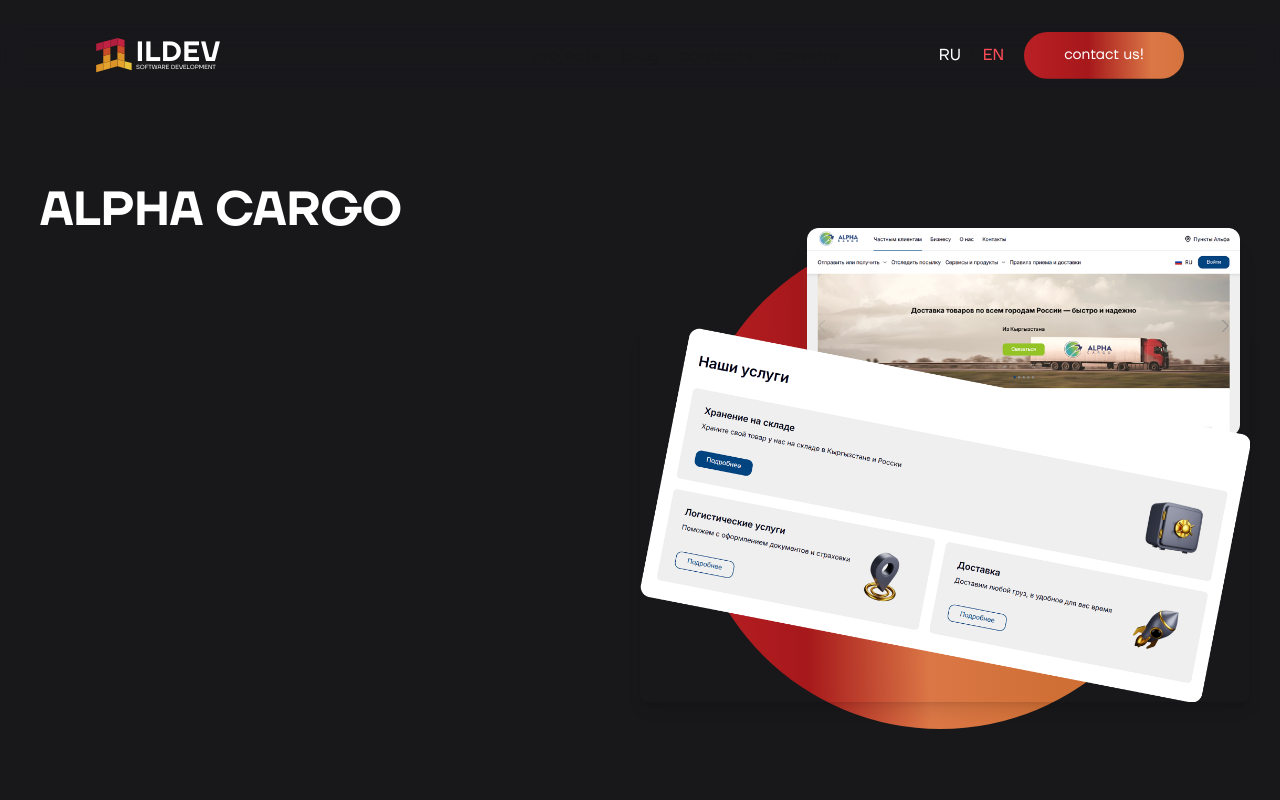
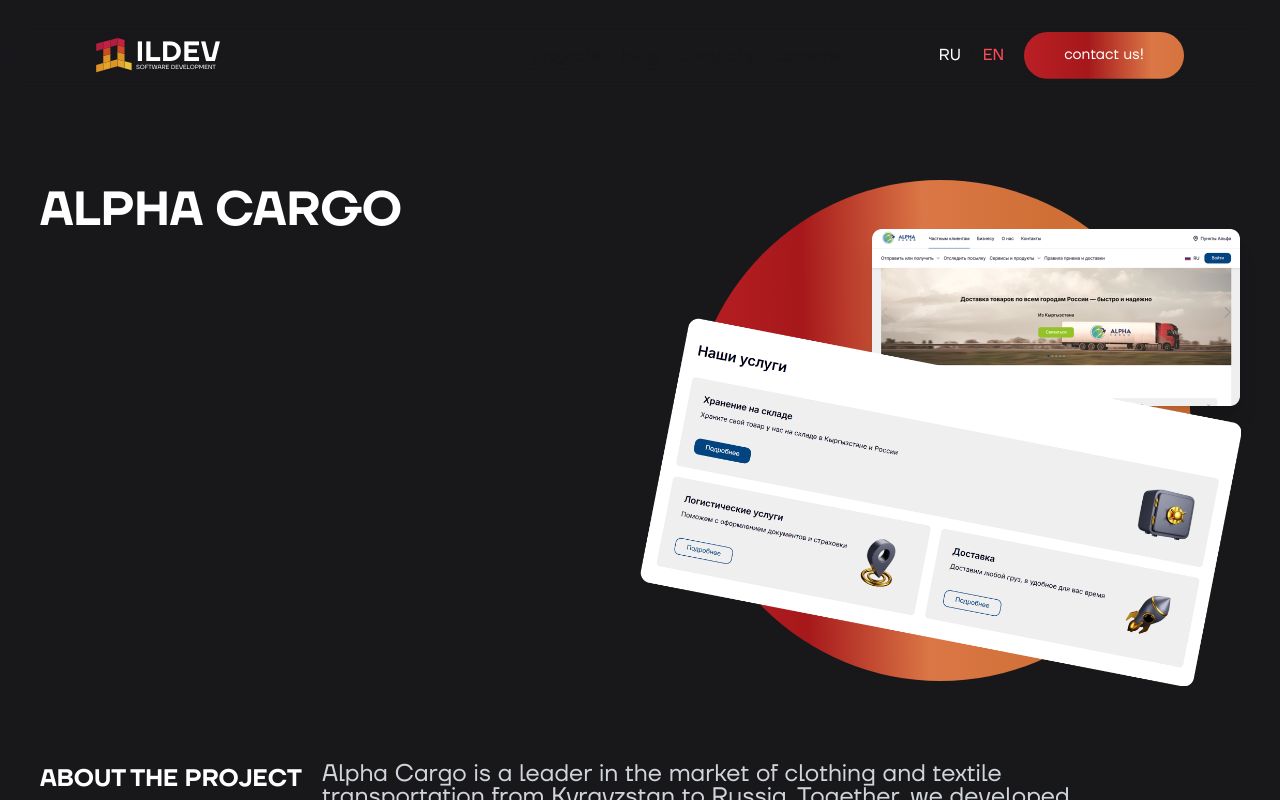
Before and after one commit to su1i4/ILDEV, a Next.js app: page /en/alpha-cargo in a window 1280 px wide. Built offline with nearby package versions, Linux system fonts and the light colour scheme.

Commit message:
adaptive lg

```diff
--- a/src/screens/main/ui/alpha-cargo/alpha-cargo-banner/index.tsx
+++ b/src/screens/main/ui/alpha-cargo/alpha-cargo-banner/index.tsx
@@ -28,14 +28,10 @@
   const t = useTranslations();
 
   return (
-    <div className=" bg-zinc-900 flex flex-col justify-between gap-[150px] px-6">
-      <div
-        className="relative flex lg:flex-col pt-20 lg:pt-32 px-4 lg:px-8 mt-[100px] sm:mt-0
-
-      "
-      >
+    <div className="bg-zinc-900 flex flex-col justify-between gap-[50px] px-6">
+      <div className="relative flex lg:flex-col pt-20 lg:pt-32 px-4 lg:px-8 mt-[100px] lg:gap-[88px]">
         <motion.div
-          className="container mx-auto lg:max-w-7xl z-10"
+          className="relative container mx-auto lg:max-w-7xl z-0"
           initial={fadeInUp.initial}
           animate={fadeInUp.animate}
           transition={fadeInUp.transition}
@@ -46,18 +42,16 @@
             </h1>
           </div>
         </motion.div>
-
         <motion.div
-          className="relative w-full sm:w-[35%] mt-12 lg:mt-0 lg:absolute lg:right-8 lg:top-1/2 lg:-translate-y-1/2"
+          className="relative z-0 w-full flex flex-col items-center"
           initial={fadeInRight.initial}
           animate={fadeInRight.animate}
           transition={fadeInRight.transition}
         >
-          <div className="relative flex justify-center lg:justify-start h-[400px] lg:h-[600px]">
-            <div className="w-[501px] h-[501px] sm:w-[321px] sm:h-[321px] rounded-full bg-custom-gradient absolute"></div>
+          <div className="w-[501px] h-[501px] rounded-full bg-custom-gradient"></div>
 
           <motion.div
-              className="absolute left-0 lg:left-[120px] top-[100px]  z-[2] w-[610px]  md:w-[350px] md:top-[40px] lg:w-auto"
+            className="w-[601px] md:w-[350px] lg:w-[601px] h-auto absolute top-[138px] z-[2]"
             initial={imageAnimation.initial}
             animate={imageAnimation.animate}
             transition={imageAnimation.transition}
@@ -65,11 +59,12 @@
             <Image
               src={AlphaCargoImage1}
               alt="Desktop view"
-                className="rounded-lg object-cover xl:w-[510px] shadow-lg hover:scale-105 transition-transform duration-300"
+              className="rounded-lg object-cover  hover:scale-105 transition-transform duration-300"
             />
           </motion.div>
+
           <motion.div
-              className="absolute right-0 lg:left-[200px] md:left-[100px] lg:bottom-[200px] z-[1] w-[433px] md:bottom-[-30px] md:w-[300px] lg:w-auto"
+            className="w-[368px] md:w-[300px] lg:w-[368px] h-auto rotate-6 absolute top-[49px] right-[0px] z-[1]"
             initial={imageAnimation.initial}
             animate={imageAnimation.animate}
             transition={{ ...imageAnimation.transition, delay: 0.6 }}
@@ -80,7 +75,6 @@
               className="rounded-lg shadow-xl object-cover hover:scale-105 transition-transform duration-300"
             />
           </motion.div>
-          </div>
         </motion.div>
       </div>
 
@@ -91,7 +85,7 @@
         transition={{ duration: 0.6, delay: 0.8 }}
       >
         <div>
-          <div className="flex gap-[20px] md:flex-col sm:text-[15px] sm:text-normal">
+          <div className="flex lg:gap-32 gap-[20px]">
             <h2 className="text-2xl lg:text-3xl font-bold text-white text-nowrap">
               {t("alpha-cargo.project.about.title")}
             </h2>
--- a/src/screens/main/ui/banner/ui/middle/index.tsx
+++ b/src/screens/main/ui/banner/ui/middle/index.tsx
@@ -27,7 +27,11 @@
             </span>
           ))}
       </h1>
-      <Button classNames="xs:text-[14px] xs:py-1" text={t("home.action")} icon={<Link />} />
+      <Button
+        classNames="xs:text-[14px] xs:py-1"
+        text={t("home.action")}
+        icon={<Link />}
+      />
     </div>
   );
 };
--- a/src/screens/main/ui/cargo-system/cargo-system-banner/index.tsx
+++ b/src/screens/main/ui/cargo-system/cargo-system-banner/index.tsx
@@ -29,7 +29,7 @@
   const t = useTranslations();
 
   return (
-    <div className=" bg-zinc-900 flex flex-col justify-between gap-[150px] px-6">
+    <div className=" bg-zinc-900 flex flex-col justify-between gap-[150px] px-6 lg:gap-[300px]">
       <div className="relative flex lg:flex-col flex-row  pt-20 lg:pt-32 px-4 lg:px-8 mt-[100px]">
         <motion.div
           className="container mx-auto lg:max-w-7xl z-10"
@@ -54,7 +54,7 @@
             <div className="w-[501px] h-[501px] rounded-full bg-custom-gradient absolute "></div>
 
             <motion.div
-              className="absolute left-0 lg:-left-[120px] top-[100px] z-[2] w-[610px] md:w-[350px] lg:w-auto"
+              className="absolute left-0 lg:-left-[120px] top-[150px] z-[2] w-[610px] md:w-[350px] lg:w-auto"
               initial={imageAnimation.initial}
               animate={imageAnimation.animate}
               transition={imageAnimation.transition}
@@ -62,11 +62,11 @@
               <Image
                 src={CargoSystem1}
                 alt="Desktop view"
-                className="rounded-lg object-cover shadow-lg hover:scale-105 transition-transform duration-300"
+                className="w-[372px] h-[295px] rounded-lg object-cover shadow-lg hover:scale-105 transition-transform duration-300 rotate-[-15deg]"
               />
             </motion.div>
             <motion.div
-              className="absolute right-0 lg:left-[200px] lg:-bottom-[200px] z-[1] w-[433px] md:w-[300px] lg:w-auto"
+              className="absolute right-[50px]  z-[1] w-[433px] md:w-[300px]"
               initial={imageAnimation.initial}
               animate={imageAnimation.animate}
               transition={{ ...imageAnimation.transition, delay: 0.6 }}
@@ -74,7 +74,7 @@
               <Image
                 src={CargoSystem2}
                 alt="Mobile view"
-                className="rounded-lg shadow-xl object-cover hover:scale-105 transition-transform duration-300"
+                className="w-[415px] h-[233px] rounded-lg hover:scale-105 transition-transform duration-300 "
               />
             </motion.div>
           </div>
--- a/src/screens/main/ui/only-work/only-work-banner/index.tsx
+++ b/src/screens/main/ui/only-work/only-work-banner/index.tsx
@@ -29,7 +29,7 @@
   const t = useTranslations();
 
   return (
-    <div className=" bg-zinc-900 flex flex-col justify-between gap-[150px] px-6">
+    <div className="bg-zinc-900 flex flex-col justify-between gap-[150px] px-6 lg:gap-[40px] rounded-3xl">
       <div className="relative flex lg:flex-col flex-row items-center pt-20  sm:pt-0 px-4 lg:px-8 mt-[100px]">
         <motion.div
           className="container mx-auto lg:max-w-7xl z-10"
@@ -38,19 +38,19 @@
           transition={fadeInUp.transition}
         >
           <div className="max-w-3xl">
-            <h1 className="text-5xl md:text-4xl lg:text-6xl font-bold text-white leading-tight mb-8">
+            <h1 className="text-5xl  md:text-4xl lg:text-5xl font-bold text-white leading-tight mb-8 sx!:text-[24px]">
               ONLY WORK
             </h1>
           </div>
         </motion.div>
 
         <motion.div
-          className="relative w-full lg:w-[45%] mt-12 lg:mt-0 lg:absolute lg:right-8 lg:top-1/1 lg:-translate-y-1/2"
+          className="relative w-full lg:w-[45%] mt-12 lg:mt-0  lg:right-8 lg:top-1/1 lg:-translate-y-1/2"
           initial={fadeInRight.initial}
           animate={fadeInRight.animate}
           transition={fadeInRight.transition}
         >
-          <div className="relative flex justify-center lg:justify-start h-[400px] lg:h-[600px]">
+          <div className="relative flex justify-center items-center lg:justify-start h-[400px] lg:h-[600px]">
             <div className="w-[501px] h-[501px] rounded-full bg-custom-gradient absolute sm:w-[350px] sm:h-[350px] sm:left-1/1 sm:top-1/2 sm:-translate-x-1/2 sm:-translate-y-1/2"></div>
 
             <motion.div
@@ -62,11 +62,11 @@
               <Image
                 src={DashboardLaptop}
                 alt="Desktop view"
-                className="rounded-lg object-cover shadow-lg hover:scale-105 transition-transform duration-300"
+                className="rounded-lg object-cover shadow-lg hover:scale-105 transition-transform duration-300 rotate-6 lg:mt-40"
               />
             </motion.div>
             <motion.div
-              className="absolute right-0 lg:left-[200px] lg:-bottom-[200px] z-[1] w-[316px] md:w-[300px] lg:w-auto"
+              className="absolute right-0 lg:left-[200px] z-[1] w-[316px] md:w-[300px]"
               initial={imageAnimation.initial}
               animate={imageAnimation.animate}
               transition={{ ...imageAnimation.transition, delay: 0.6 }}
@@ -74,7 +74,7 @@
               <Image
                 src={SignInImage}
                 alt="Mobile view"
-                className="rounded-lg shadow-xl object-cover hover:scale-105 transition-transform duration-300"
+                className="rounded-lg shadow-xl object-cover hover:scale-105 transition-transform duration-300 rotate-[-9deg] lg:mb-32"
               />
             </motion.div>
           </div>
@@ -82,7 +82,7 @@
       </div>
 
       <motion.div
-        className="py-8 lg:py-16 px-4 lg:px-8"
+        className="py-8 px-4"
         initial={{ opacity: 0, y: 20 }}
         animate={{ opacity: 1, y: 0 }}
         transition={{ duration: 0.6, delay: 0.8 }}
@@ -97,7 +97,7 @@
             </p>
           </div>
           <div className="flex flex-col gap-4 mt-[104px]">
-            <h1 className="text-[32px] font-medium">
+            <h1 className="text-[32px] font-medium lg:text-[24px]">
               {t("only-work.stats.title")}
             </h1>
             <div className="flex gap-[20px] text-white rounded-lg">
--- a/src/screens/screenshots/index.tsx
+++ b/src/screens/screenshots/index.tsx
@@ -15,7 +15,7 @@
         className={`${
           images.length === 1
             ? "w-full"
-            : "grid grid-flow-col grid-cols-2 auto-cols-max gap-[20px] md:gap-[10px] scrollbar-hide"
+            : "md:gap-[10px] flex flex-wrap justify-center gap-[50px] "
         }`}
       >
         {Array.isArray(images) &&
@@ -24,7 +24,7 @@
               <Image
                 src={image}
                 alt={title}
-                className={`object-cover w-full ${className}`}
+                className={`object-cover w-full rounded-xl ${className}`}
                 sizes="(max-width: 768px) 50vw, (max-width: 1200px) 25vw, 20vw "
               />
             </div>
@@ -84,7 +84,7 @@
       </section>
 
       <section>
-        <div className="grid grid-cols-1  gap-6">
+        <div className="grid grid-cols-1 gap-6">
           {screenshots.map((screenshot) => (
             <ScreenshotCard
               key={screenshot.id}
```
Lines whose indentation alone changed are shown as unchanged.
